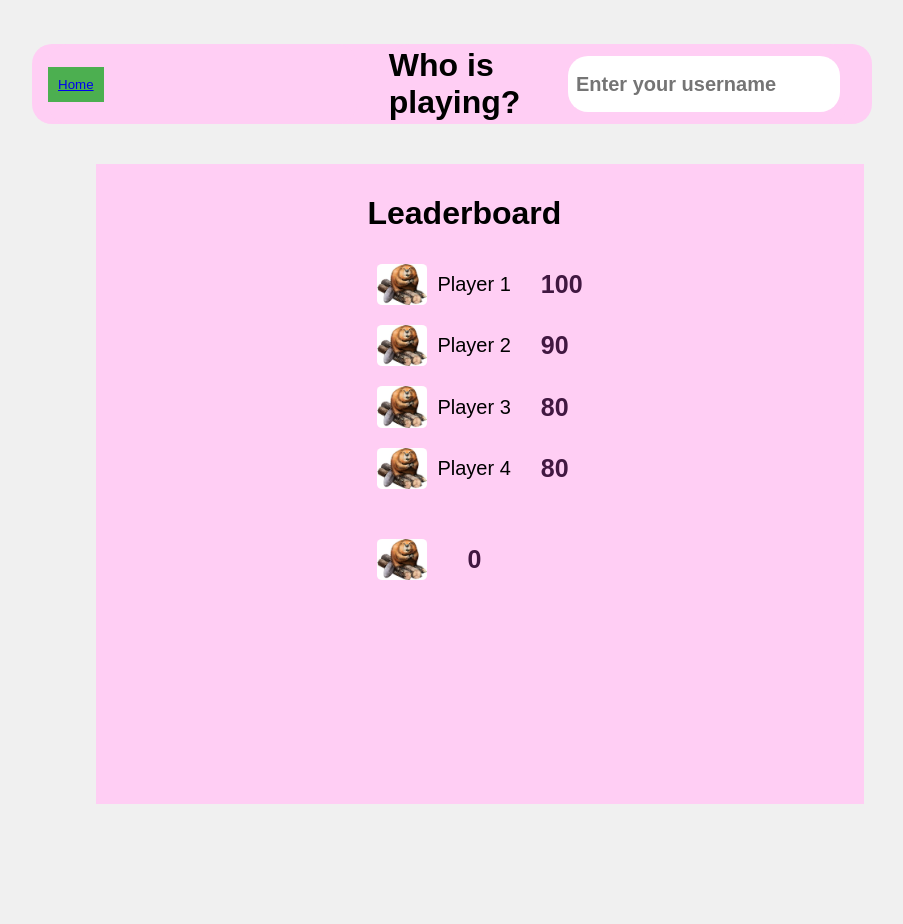
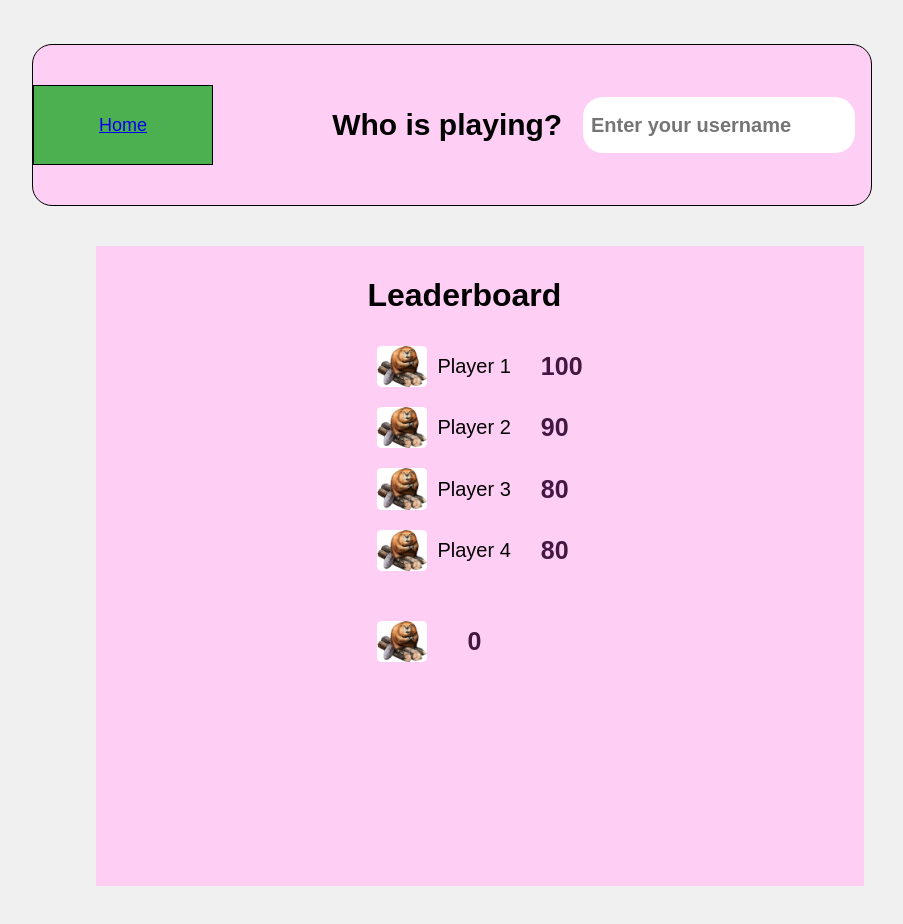
Before and after one commit to jar333cph/The_Beavers, a plain HTML site: page leaderboard.html in a window 1280 px wide. Shown: the whole page, without its empty margins (188-1091 px from the left). Before the commit the page ends 872 px from the top, so only its background shows below. Drawn offline with Linux system fonts and the light colour scheme.

Commit message:
CSS and Style changes
Changed flex box properties for the header bar and added background image.

```diff
--- a/css/styles.css
+++ b/css/styles.css
@@ -1,42 +1,61 @@
 body { font-family: Arial; background: #f0f0f0; padding: 20px; }
-button { padding: 10px; background: #4CAF50; color: white; border: none; cursor: pointer; }
+button { padding: 10px; background: #4CAF50; color: white; border: 1px solid black; cursor: pointer; }
 textarea { width: 100%; height: 100px; margin: 10px 0; }
 
+
 .header-bar {
-    height: 10vh;
-    background-color: #ffcef4;
-    display: flex;
-    align-items: center;
-    justify-content: center;
-    margin: 2vh 15vw 2vh 15vw;
-    border-radius: 20px;
-    padding: 0 1vh 0 0;
+	/* header-bar style */
+	height: 20vh;
+	background-color: #ffcef4;
+	border: 1px solid black;
+	border-radius: 20px;
+	margin: 2vh 15vw 2vh 15vw;
+	padding: 0 1vh 0 0;
+
+	/* position properties */
+	display: flex;
+	align-items: center;
+	justify-content: flex-start;
+	gap: 0.5rem;
 }
 
-.username-container {
-    height: 10vh;
-    background-color: #ffcef4;
-    display: flex;
-    flex: 3;
-    align-items: center;
-    justify-content: right;
-    margin-right: auto;
-    margin: 2vh 2vh 2vh 2vh;
-    border-radius: 20px;
-    padding: 0 1vh 0 0;
+.headerItem {
+	display: flex;
+	align-items: center;
+	gap: 0.5rem;
 }
 
-.home-button {
-    height: 10vh;
-    background-color: #ffcef4;
-    margin-left: auto;
-    display: flex;
-    flex: 2;
-    align-items: center;
-    justify-content: left;
-    margin: 2vh 2vh 2vh 2vh;
-    border-radius: 20px;
-    padding: 0 1vh 0 0;
+#homeBtn, #leaderboardBtn {
+	/* style properties */
+	height: 10vh;
+	font-size: 18px;
+	line-height: 1.5;
+	width: 10em;
+}
+
+button.headerItem a {
+	display: inline-block;
+	width: 100%;
+	text-align: center;
+}
+
+#username-container {
+	/* style properties */
+	height: 10vh;
+	background-color: #ffcef4;
+
+	/* position properties */
+	display: flex;
+	margin-left: auto;
+	border-radius: 20px;
+	padding: 0 1vh 0 0;
+}
+
+
+#username-container h1 {
+	margin: 0;
+	font-size: 30px;
+	white-space: nowrap;
 }
 
 .username-input {
@@ -64,7 +83,6 @@ textarea { width: 100%; height: 100px; margin: 10px 0; }
 .page-container > * {
     margin: 10px 0;
 }
-
 
 .level-instructions {
     background-color: #dfbbd7;
--- a/js/main.js
+++ b/js/main.js
@@ -1,7 +1,7 @@
 // main.js
 // Works from file:// — uses REST and dynamically picks a supported model if the preferred one 404s.
 
-const API_KEY  = "AIzaSyDZbb-_uHnpXFZdyK5aH-pniDHO1nIHwdk";
+const API_KEY  = "AIzaSyBJ3jJi8IJ_wVIcDk9P7eIVY5ms0rqntdk";
 const API_BASE = "https://generativelanguage.googleapis.com/v1beta";
 
 const llmQuery      = document.getElementById("llmQuery");
--- a/leaderboard.html
+++ b/leaderboard.html
@@ -11,15 +11,17 @@
 <body>
     <div class="header-bar">
 
-        <div class="home-button">
-            <button id="homeButton">
-                <a href="home.html">Home</a>
-            </button>
-        </div>
-        <div class="username-container">
-            <h1>Who is playing?</h1>
-            <input type="text" id="username-input" class="username-input" placeholder="Enter your username">
-        </div>
+		<button class="headerItem" id="homeBtn">
+			<a href="home.html">Home</a>
+		</button>
+
+		<div class="headerItem" id="username-container">
+			<h1>
+				Who is playing?
+			</h1>
+
+			<input type="text" id="username" class="username-input" placeholder="Enter your username">
+		</div>
     </div>
 
     <div class="page-container">
```
Also changed, not shown: home.html (+12 -8 lines), level-1.html (+11 -6 lines), level-2.html (added, +67 -0 lines), js/leaderboard.js (line endings or trailing spaces).
